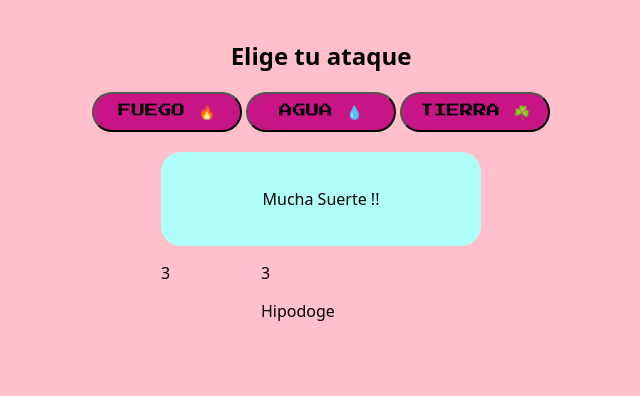
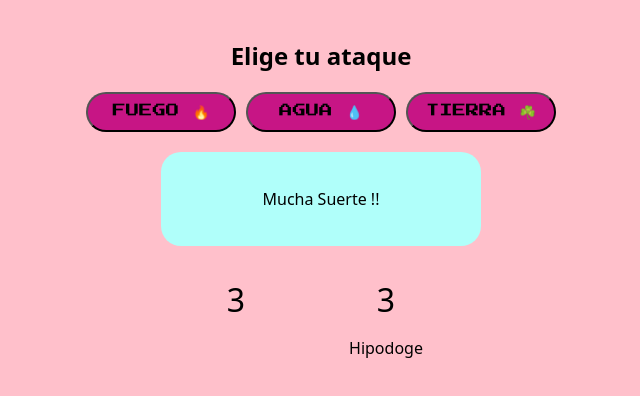
Before and after one commit to Carolhernandez2616/MOKEPON, a plain HTML site: page index.html in a window 1280 px wide. Both pictures are taken after a click on the button "Seleccionar". Shown: the part 140-536 px from the top of the page, without its empty margins (319-959 px from the left). Drawn offline with Linux system fonts and the light colour scheme; a web font is replaced by a local one.

Commit message:
Clase 42 - Curso de programación básica en PLATZI

```diff
--- a/css/styles.css
+++ b/css/styles.css
@@ -23,7 +23,7 @@
 }
 
 
-.tarjetas {
+.tarjetas, .tarjetas-ataques {
   display:flex;
   gap:10px;
 }
@@ -92,5 +92,22 @@
 }
 .ataques {
 display: grid;
-grid-template-columns: 100px 100px;
+grid-template-columns: 150px 150px;
 }
+
+#Vidas-jugador, #Vidas-enemigo {
+  font-size: 32px;
+  margin-bottom: 0;
+}
+
+.ataques-jugador, .ataques-enemigo{
+  display:flex;
+  flex-direction: column;
+  align-items: center;
+}
+
+@media (max-width: 200px){
+  .tarjetas, .tarjetas-ataques{
+    flex-direction:column;
+  }
+}
--- a/index.html
+++ b/index.html
@@ -45,7 +45,7 @@
 
         <h2 class="subtitulo">Elige tu ataque</h2>
 
-        <div>
+        <div class="tarjetas-ataques">
           <button id="boton-FUEGO"class="boton-de-ataque">FUEGO 🔥</button>
           <button id="boton-AGUA"class="boton-de-ataque">AGUA 💧</button>
           <button id="boton-TIERRA"class="boton-de-ataque">TIERRA ☘️</button>
@@ -63,12 +63,12 @@
    <div>
     <div class="ataques">
 
-       <div>
+       <div class="ataques-jugador">
           <p id="Vidas-jugador"> 3 </p>
           <p id="Mascota-jugador"></p>
           <div id="ataques-del-jugador"></div>
        </div>
-       <div>
+       <div class="ataques-enemigo">
         <p id="Vidas-enemigo"> 3 </p>
         <p id="Mascota-enemigo"></p>
         <div id="ataques-del-enemigo"></div>
```
